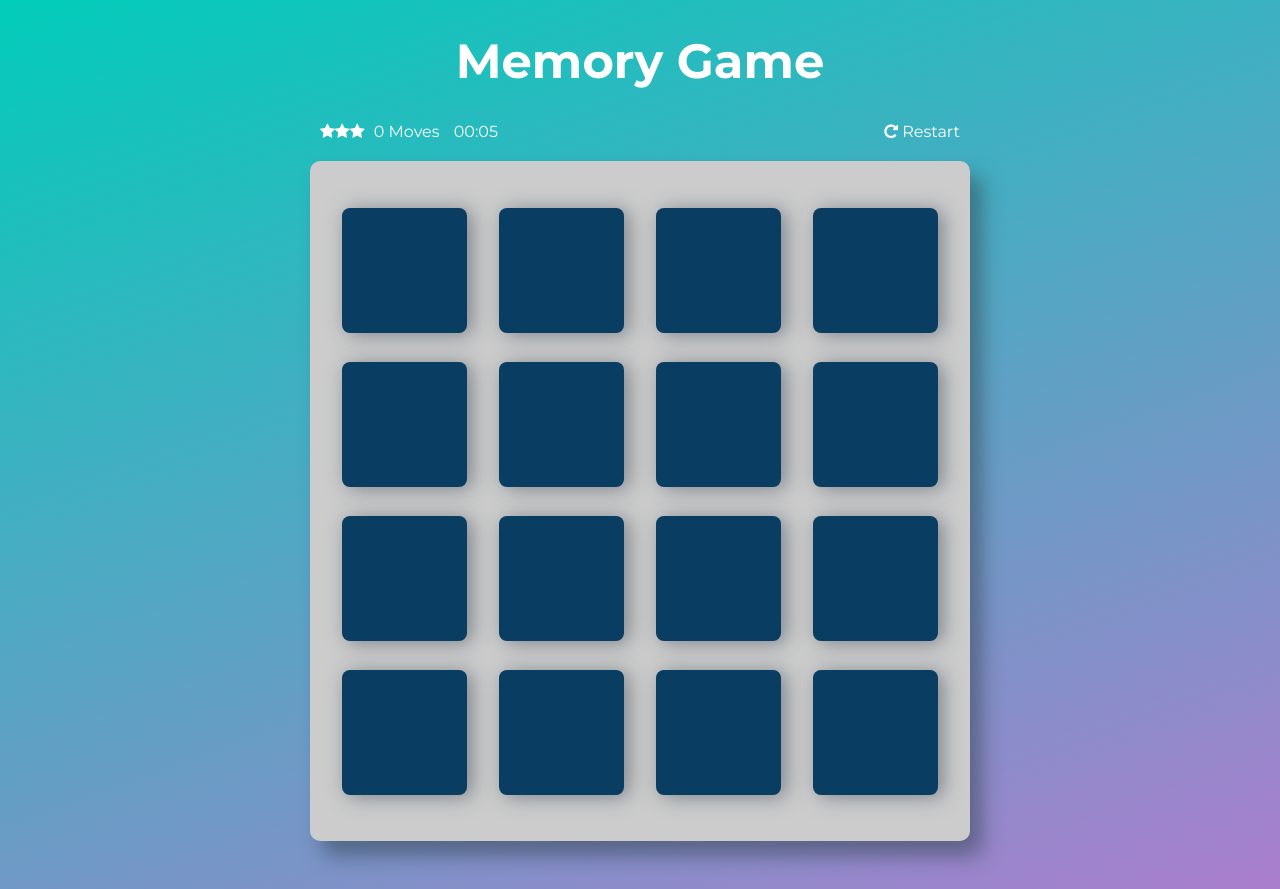
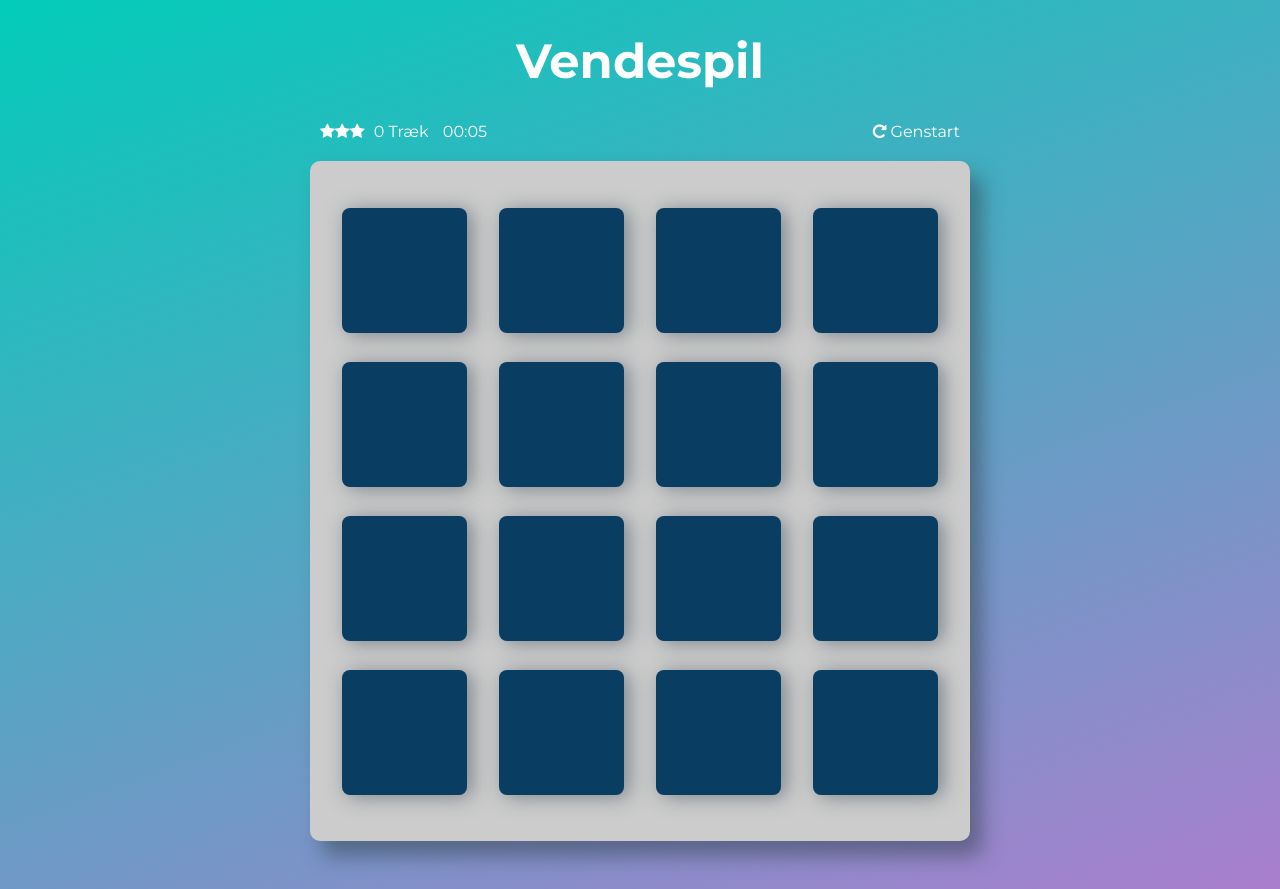
Before and after one commit to DanielYde/Animal-Memory-Game, a plain HTML site: page index.html in a window 1280 px wide. Drawn offline with nearby package versions, Linux system fonts and the light colour scheme.

Commit message:
Add files via upload

```diff
--- a/index.html
+++ b/index.html
@@ -3,7 +3,7 @@
 <head>
     <meta name="viewport" content="width=device-width, initial-scale=1">
     <meta charset="utf-8">
-    <title>Memory Game</title>
+    <title>Vendespil</title>
     <meta name="description" content="">
     <link rel="stylesheet prefetch" href="https://maxcdn.bootstrapcdn.com/font-awesome/4.6.1/css/font-awesome.min.css">
     <link rel="stylesheet prefetch" href="https://cdn.jsdelivr.net/npm/animate.css@3.5.2/animate.min.css">
@@ -26,17 +26,17 @@
 
     <div class="container">
         <header>
-            <h1 class="title">Memory Game</h1>
+            <h1 class="title">Vendespil</h1>
         </header>
 
         <section class="score-panel">
         	<ul class="stars"></ul>
 
-        	<span class="moves">0</span> Moves
+        	<span class="moves">0</span> Træk
             <span class="timer"><span class="timer-minutes">0</span>:<span class="timer-seconds">00</span></span>
 
             <div class="restart">
-        		<i class="fa fa-repeat"></i> Restart
+        		<i class="fa fa-repeat"></i> Genstart
         	</div>
         </section>
 
```
